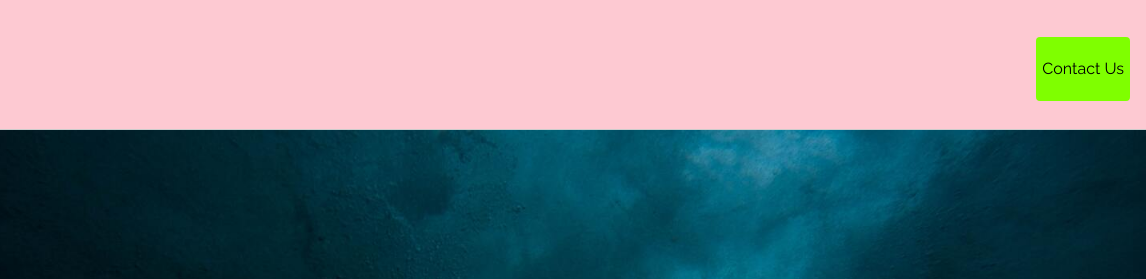
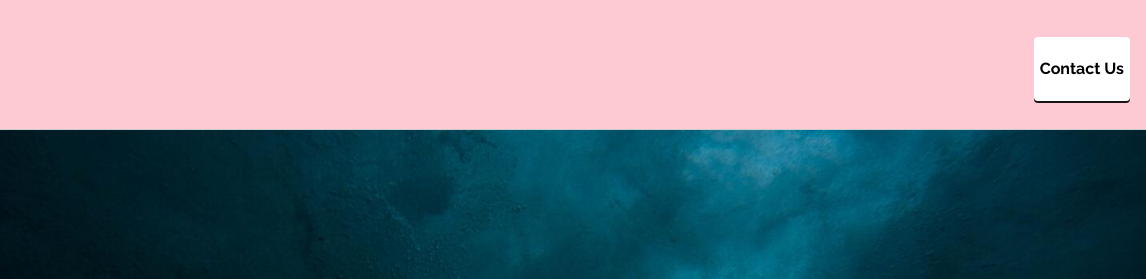
Before and after one commit to diveshjoshi0766/marketingvibes-VK, a plain HTML site: page index.html in a window 1280 px wide. Shown: the top 279 px of the page, 134-1280 px from the left. Drawn offline with Linux system fonts and the light colour scheme.

Commit message:
Update templatemo-softy-pinko.css

```diff
--- a/assets/css/templatemo-softy-pinko.css
+++ b/assets/css/templatemo-softy-pinko.css
@@ -1594,10 +1594,16 @@ preloader
   margin-top: 15px;
   border-radius: 4px;
   border: none;
-  background-color: chartreuse;
+  background-color: white;
+  font-weight: bold;
+  box-shadow: 0 2px rgb(22, 22, 22);
   max-width: 25vh;
   height: 8vh;
 }
+.nav-button-li button:hover{
+  background-color: rgb(253, 253, 161);
+  box-shadow: 5px #666;
+}
 .company-name h1 {
   font-family: 'Pangolin', cursive;
 }
```
